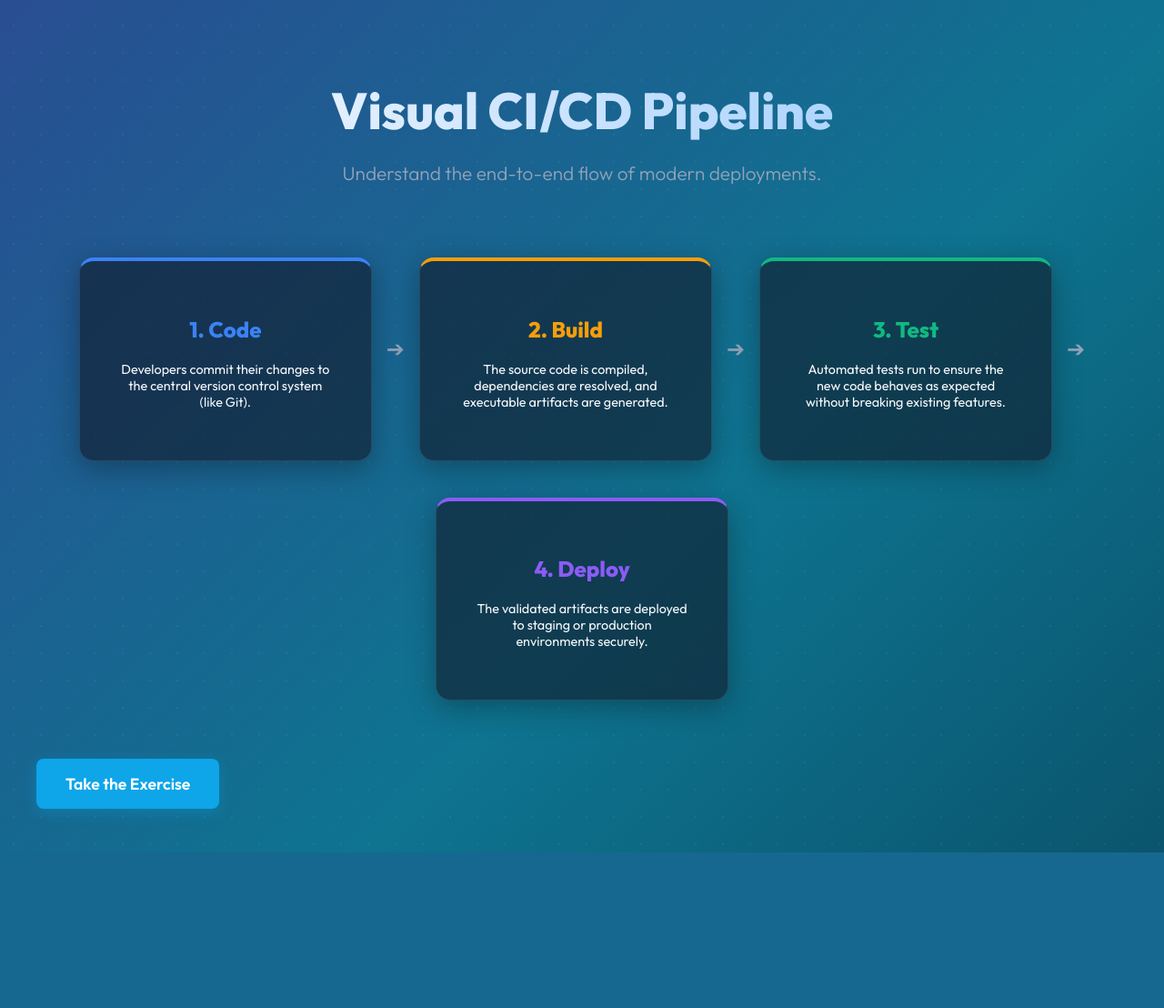
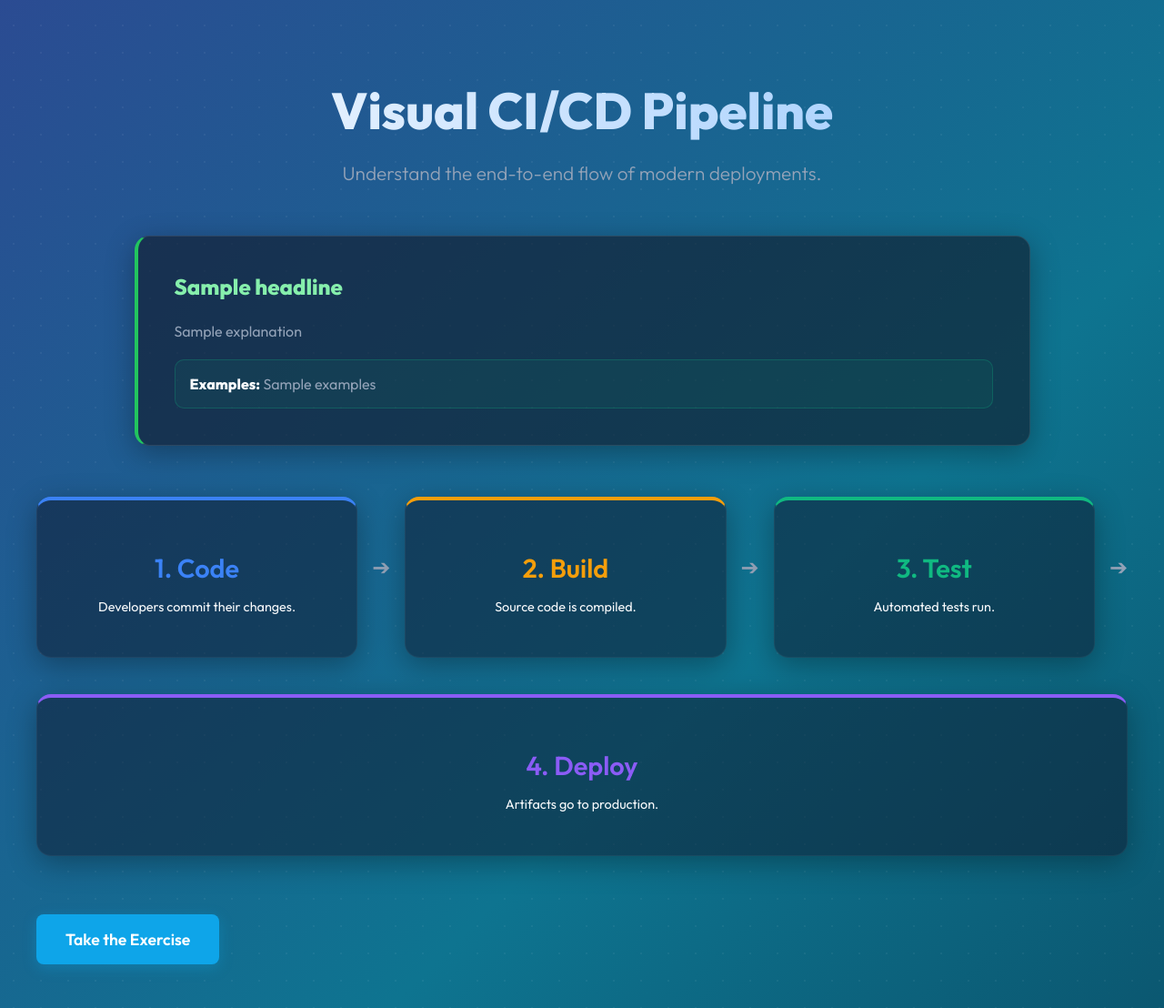
Before and after one commit to BS-PMC-2026/BS-PMC-26-Team1, a Flask app: template app/templates/pipeline.html in a window 1280 px wide. Shown: the part 77-1185 px from the top of the page at 91% size. Before the commit the page ends 1014 px from the top, so only its background shows below. Run offline with Flask 3, Linux system fonts and the light colour scheme; the template is opened without the code that fills it: most values are stand-ins (such as "Sample title", 1, 10 or a date in 2020); parts of the project's set-up code (start-up, migrations or seed data) failed here and were passed over.

Commit message:
Refactor pipeline stages for clarity and conciseness

```diff
--- a/app/templates/pipeline.html
+++ b/app/templates/pipeline.html
@@ -6,33 +6,113 @@
     <p class="subtitle">Understand the end-to-end flow of modern deployments.</p>
 </div>
 
+{% if theory_content %}
+<div class="card" style="max-width: 900px; margin: 1rem auto 0 auto; border-left: 4px solid #22c55e;">
+    <h2 style="margin-top: 0; color: #86efac;">{{ theory_content.headline }}</h2>
+    <p style="line-height: 1.8; color: var(--text-secondary); white-space: pre-line;">{{ theory_content.explanation }}</p>
+    <div style="margin-top: 1rem; padding: 1rem; border-radius: 10px; background: rgba(16,185,129,0.08); border: 1px solid rgba(16,185,129,0.25);">
+        <p style="margin: 0; color: var(--text-secondary); white-space: pre-line;"><strong style="color: var(--text-primary);">Examples:</strong> {{ theory_content.examples }}</p>
+    </div>
+</div>
+{% endif %}
+
 <div class="pipeline-container" style="display: flex; gap: 1rem; flex-wrap: wrap; justify-content: center; margin-top: 2rem;">
-    <div class="card" style="width: 20%; min-width: 200px; text-align: center; border-top: 4px solid #3b82f6;">
+    <div class="card pipeline-stage" role="button" tabindex="0" data-stage="code" onclick="showExplanation('code')" onkeypress="triggerStage(event, 'code')" style="cursor: pointer; width: 20%; min-width: 200px; text-align: center; border-top: 4px solid #3b82f6; transition: transform 0.2s;">
         <h2 style="color: #3b82f6;">1. Code</h2>
-        <p style="font-size: 0.9rem;">Developers commit their changes to the central version control system (like Git).</p>
+        <p style="font-size: 0.9rem;">Developers commit their changes.</p>
     </div>
 
     <div style="align-self: center; color: var(--text-secondary); font-size: 1.5rem;">➔</div>
 
-    <div class="card" style="width: 20%; min-width: 200px; text-align: center; border-top: 4px solid #f59e0b;">
+    <div class="card pipeline-stage" role="button" tabindex="0" data-stage="build" onclick="showExplanation('build')" onkeypress="triggerStage(event, 'build')" style="cursor: pointer; width: 20%; min-width: 200px; text-align: center; border-top: 4px solid #f59e0b; transition: transform 0.2s;">
         <h2 style="color: #f59e0b;">2. Build</h2>
-        <p style="font-size: 0.9rem;">The source code is compiled, dependencies are resolved, and executable artifacts are generated.</p>
+        <p style="font-size: 0.9rem;">Source code is compiled.</p>
     </div>
 
     <div style="align-self: center; color: var(--text-secondary); font-size: 1.5rem;">➔</div>
 
-    <div class="card" style="width: 20%; min-width: 200px; text-align: center; border-top: 4px solid #10b981;">
+    <div class="card pipeline-stage" role="button" tabindex="0" data-stage="test" onclick="showExplanation('test')" onkeypress="triggerStage(event, 'test')" style="cursor: pointer; width: 20%; min-width: 200px; text-align: center; border-top: 4px solid #10b981; transition: transform 0.2s;">
         <h2 style="color: #10b981;">3. Test</h2>
-        <p style="font-size: 0.9rem;">Automated tests run to ensure the new code behaves as expected without breaking existing features.</p>
+        <p style="font-size: 0.9rem;">Automated tests run.</p>
     </div>
 
     <div style="align-self: center; color: var(--text-secondary); font-size: 1.5rem;">➔</div>
 
-    <div class="card" style="width: 20%; min-width: 200px; text-align: center; border-top: 4px solid #8b5cf6;">
+    <div class="card pipeline-stage" role="button" tabindex="0" data-stage="deploy" onclick="showExplanation('deploy')" onkeypress="triggerStage(event, 'deploy')" style="cursor: pointer; width: 20%; min-width: 200px; text-align: center; border-top: 4px solid #8b5cf6; transition: transform 0.2s;">
         <h2 style="color: #8b5cf6;">4. Deploy</h2>
-        <p style="font-size: 0.9rem;">The validated artifacts are deployed to staging or production environments securely.</p>
+        <p style="font-size: 0.9rem;">Artifacts go to production.</p>
     </div>
 </div>
+
+<div id="explanation-box" class="card" style="display: none; max-width: 800px; margin: 2rem auto; text-align: center; border: 2px solid #334155;">
+    <h2 id="explanation-title" style="margin-top: 0;"></h2>
+    <p id="explanation-text" style="font-size: 1.1rem; color: var(--text-secondary); line-height: 1.6;"></p>
+</div>
+
+<script>
+    const explanations = {
+        'code': {
+            title: 'Code & Commit',
+            text: 'Developers write code on their local machines. They use version control systems like Git to track changes. When a feature or fix is ready, they commit and push their code to a central repository like GitHub or GitLab.'
+        },
+        'build': {
+            title: 'Build Process',
+            text: 'The CI server (like GitHub Actions or Jenkins) detects the new code. It pulls the code, resolves and installs all required dependencies, compiles the application if necessary, and packages it into a deployable artifact (e.g., a Docker image or a .jar file).'
+        },
+        'test': {
+            title: 'Automated Testing',
+            text: 'The newly built application is subjected to rigorous automated testing. This includes unit tests, integration tests, and security scans. If any test fails, the pipeline stops and the developers are notified immediately.'
+        },
+        'deploy': {
+            title: 'Deployment',
+            text: 'Once tests pass, the artifact is deployed to a staging or production environment. In Continuous Delivery, this is a manual click. In Continuous Deployment, it is fully automated. Users can now access the new features!'
+        }
+    };
+
+    function showExplanation(stage) {
+        const box = document.getElementById('explanation-box');
+        const title = document.getElementById('explanation-title');
+        const text = document.getElementById('explanation-text');
+
+        document.querySelectorAll('.pipeline-stage').forEach((node) => {
+            node.classList.remove('active-stage');
+        });
+        const activeNode = document.querySelector(`[data-stage="${stage}"]`);
+        if (activeNode) {
+            activeNode.classList.add('active-stage');
+        }
+
+        title.innerText = explanations[stage].title;
+        text.innerText = explanations[stage].text;
+        box.style.display = 'block';
+
+        // simple animation outline
+        box.style.animation = 'none';
+        setTimeout(() => box.style.animation = 'fadeIn 0.3s ease-in-out', 10);
+    }
+
+    function triggerStage(event, stage) {
+        if (event.key === 'Enter' || event.key === ' ') {
+            event.preventDefault();
+            showExplanation(stage);
+        }
+    }
+</script>
+<style>
+    @keyframes fadeIn {
+        from { opacity: 0; transform: translateY(-10px); }
+        to { opacity: 1; transform: translateY(0); }
+    }
+    .pipeline-stage:hover {
+        transform: scale(1.05) !important;
+        background: rgba(255,255,255,0.05);
+    }
+    .pipeline-stage.active-stage {
+        transform: scale(1.05);
+        box-shadow: 0 0 0 2px rgba(79,70,229,0.75);
+        background: rgba(79,70,229,0.12);
+    }
+</style>
 
 <div class="action-container" style="margin-top: 4rem;">
     <a href="/exercise" class="btn btn-primary">Take the Exercise</a>
```
